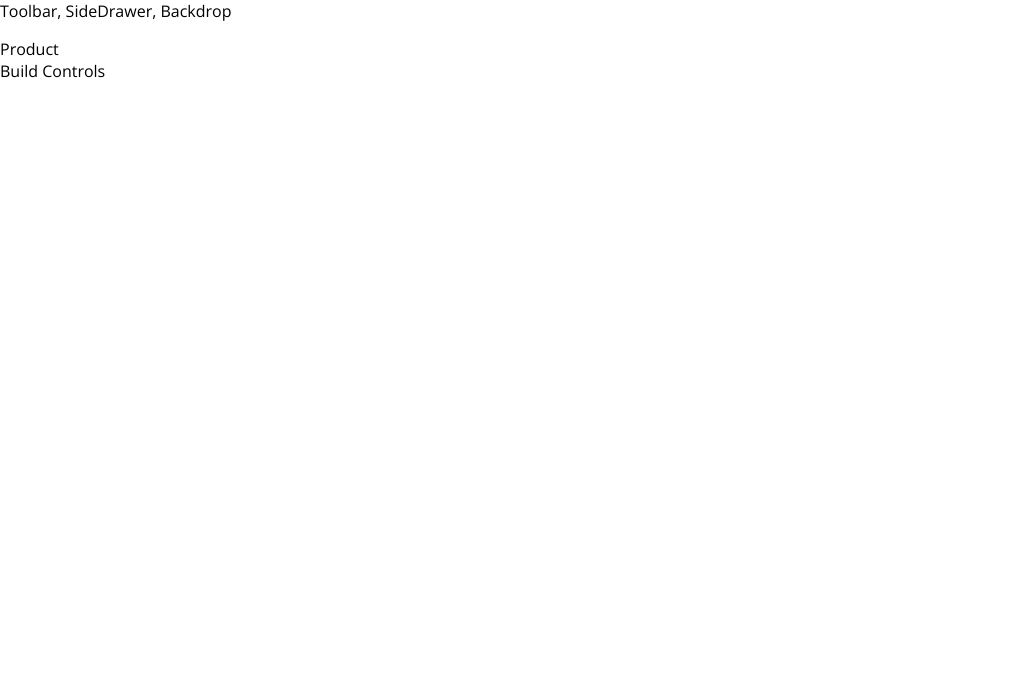
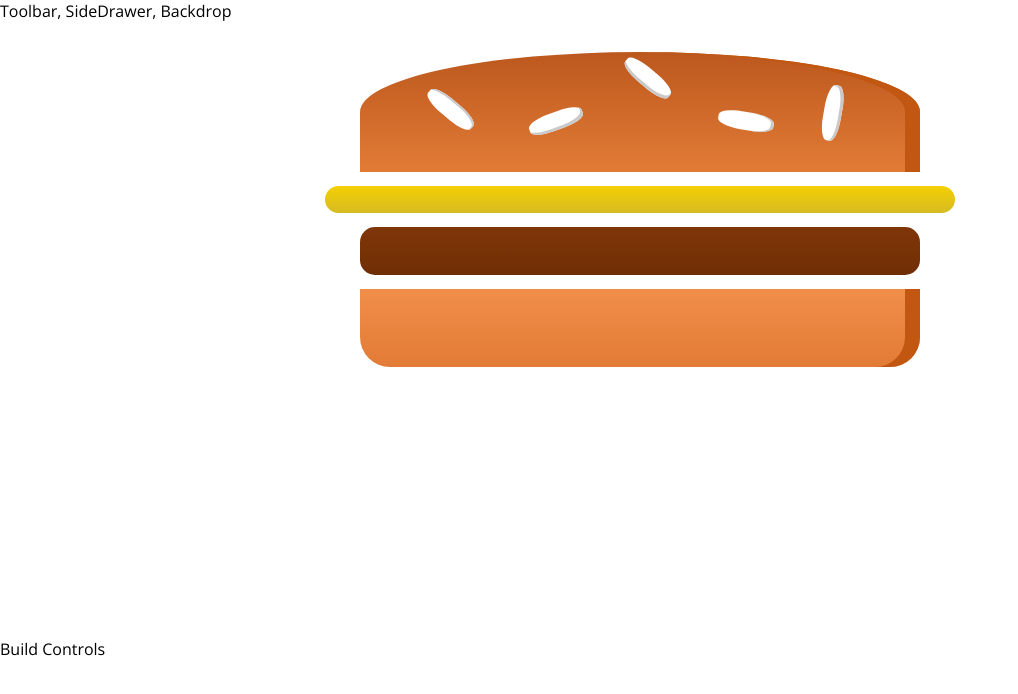
Before and after one commit to W3AI/react-service-builder, a React app: page / in a window 1280 px wide. Shown: the top 694 px of the page, without its empty margins (0-1018 px from the left). Built offline with nearby package versions, Linux system fonts and the light colour scheme.

Commit message:
started Product component

```diff
--- a/src/components/Product/Product.js
+++ b/src/components/Product/Product.js
@@ -0,0 +1,18 @@
+import React from 'react';
+
+import classes from './Product.module.css';
+import ProductIngredient from './ProductIngredient/ProductIngredient';
+
+const product = (props) => {
+    return (
+        <div className={classes.Product}>
+            <ProductIngredient type="bread-top" />
+            <ProductIngredient type="cheese" />
+            <ProductIngredient type="meat" />
+            <ProductIngredient type="bread-bottom" />
+        </div>
+    );
+};
+
+
+export default product;
--- /dev/null
+++ b/src/components/Product/Product.module.css
@@ -0,0 +1,30 @@
+.Product {
+    width: 100%;
+    margin: auto;
+    height: 250px;
+    overflow: scroll;
+    text-align: center;
+    font-weight: bold;
+    font-size: 1.2rem;
+}
+
+@media (min-width: 500px) and (min-height: 400px) {
+    .Product {
+        width: 350px;
+        height: 300px;
+    }
+}
+
+@media (min-width: 500px) and (min-height: 401px) {
+    .Product {
+        width: 450px;
+        height: 400px;
+    }
+}
+
+@media (min-width: 1000px) and (min-height: 700px) {
+    .Product {
+        width: 700px;
+        height: 600px;
+    }
+}
--- a/src/components/Product/ProductIngredients/ProductIngredient.js
+++ b/src/components/Product/ProductIngredient/ProductIngredient.js
@@ -40,7 +40,7 @@ class ProductIngredient extends Component {
 
 }
 
-ProductIngredient.PropTypes = {
+ProductIngredient.propTypes = {
     type: PropTypes.string.isRequired
 };
 
--- a/src/containers/ProductBuilder/ProductBuilder.js
+++ b/src/containers/ProductBuilder/ProductBuilder.js
@@ -1,12 +1,13 @@
 import React, { Component } from 'react';
 
 import Aux from '../../hoc/Aux';
+import Product from '../../components/Product/Product';
 
 class ProductBuilder extends Component {
     render () {
         return (
             <Aux>
-                <div>Product</div>
+                <Product />
                 <div>Build Controls</div>
             </Aux>
         );
```
Also changed, not shown: src/components/Product/ProductIngredient/ProductIngredient.module.css (renamed from src/components/Product/ProductIngredients/ProductIngredient.module.css).
